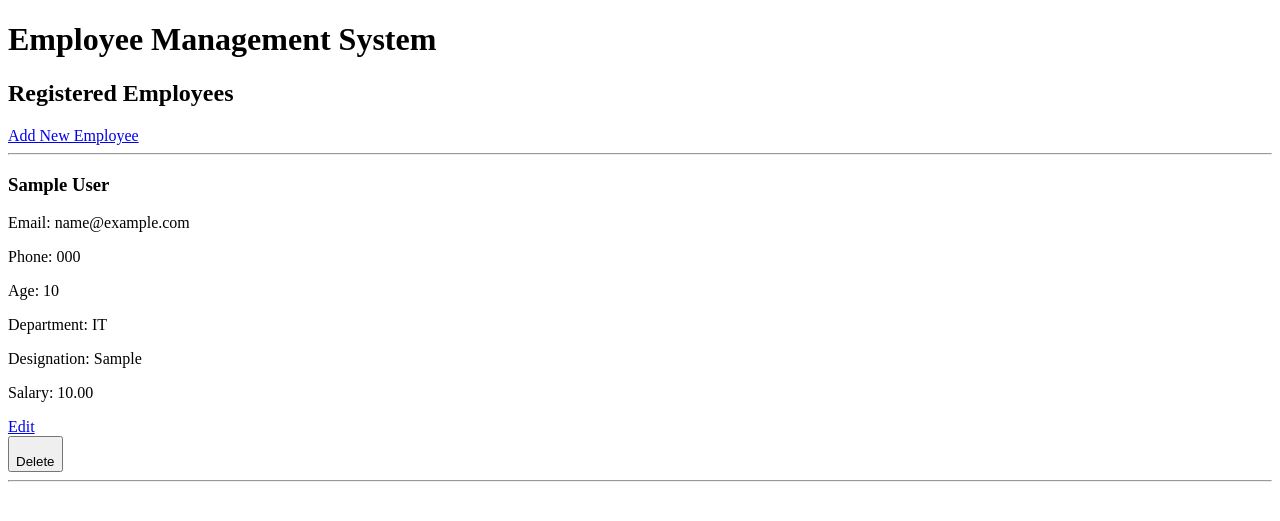
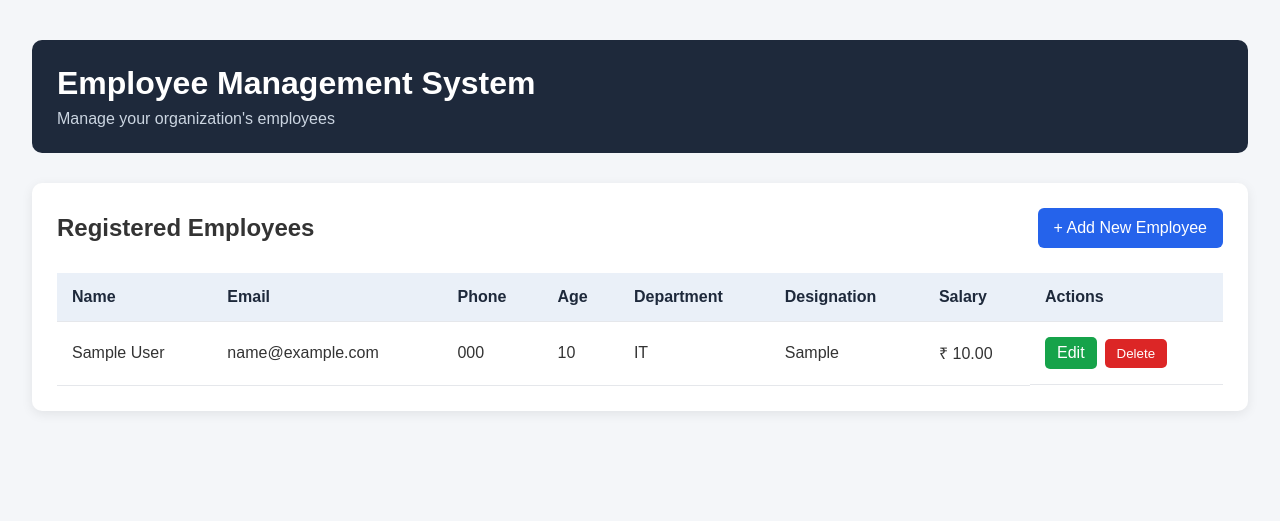
Before and after one commit to Asmbalaji/Django-Learning-Journey, a Django app: page /employees/list/ in a window 1280 px wide. Shown: the top 521 px of the page. Run offline with Django 5.2, Linux system fonts and the light colour scheme; tables that the repository leaves empty hold one stand-in row (values such as "Sample post").

Commit message:
Day 5: Improved Django Employee Management UI

```diff
--- /dev/null
+++ b/employees/static/employees/style.css
@@ -0,0 +1,188 @@
+
+* {
+    margin: 0;
+    padding: 0;
+    box-sizing: border-box;
+}
+
+body {
+    font-family: Arial, sans-serif;
+    background: #f4f6f9;
+    color: #333;
+}
+
+.container {
+    width: 95%;
+    margin: 40px auto;
+}
+
+header {
+    background: #1e293b;
+    color: white;
+    padding: 25px;
+    border-radius: 10px;
+    margin-bottom: 30px;
+}
+
+header h1 {
+    margin-bottom: 8px;
+}
+
+header p {
+    color: #cbd5e1;
+}
+
+.employee-section {
+    background: white;
+    padding: 25px;
+    border-radius: 10px;
+    box-shadow: 0 3px 12px rgba(0, 0, 0, 0.08);
+}
+
+.section-header {
+    display: flex;
+    justify-content: space-between;
+    align-items: center;
+    margin-bottom: 25px;
+}
+
+.add-btn {
+    background: #2563eb;
+    color: white;
+    padding: 11px 16px;
+    text-decoration: none;
+    border-radius: 6px;
+}
+
+.table-container {
+    overflow-x: auto;
+}
+
+table {
+    width: 100%;
+    border-collapse: collapse;
+    min-width: 900px;
+}
+
+th, td {
+    padding: 15px;
+    text-align: left;
+    border-bottom: 1px solid #e5e7eb;
+}
+
+th {
+    background: #eaf0f8;
+    color: #1e293b;
+}
+
+tr:hover {
+    background: #f8fafc;
+}
+
+.edit-btn {
+    background: #16a34a;
+    color: white;
+    padding: 7px 12px;
+    text-decoration: none;
+    border-radius: 5px;
+}
+
+.delete-btn {
+    background: #dc2626;
+    color: white;
+    border: none;
+    padding: 7px 12px;
+    border-radius: 5px;
+    cursor: pointer;
+}
+
+.actions {
+    display: flex;
+    align-items: center;
+    gap: 8px;
+}
+
+.empty-message {
+    text-align: center;
+    padding: 30px;
+    color: #777;
+}
+
+/* EMPLOYEE REGISTRATION FORM */
+
+.form-card {
+    max-width: 750px;
+    margin: 30px auto;
+    padding: 35px;
+    background: white;
+    border-radius: 12px;
+    box-shadow: 0 4px 15px rgba(0, 0, 0, 0.08);
+}
+
+.form-card h2 {
+    color: #1e293b;
+    margin-bottom: 25px;
+    padding-bottom: 15px;
+    border-bottom: 2px solid #e5e7eb;
+}
+
+.form-fields p {
+    margin-bottom: 20px;
+}
+
+.form-fields label {
+    display: block;
+    font-weight: bold;
+    margin-bottom: 8px;
+    color: #334155;
+}
+
+.form-fields input,
+.form-fields select,
+.form-fields textarea {
+    width: 100%;
+    padding: 12px;
+    border: 1px solid #cbd5e1;
+    border-radius: 6px;
+    font-size: 15px;
+    outline: none;
+}
+
+.form-fields input:focus,
+.form-fields select:focus,
+.form-fields textarea:focus {
+    border-color: #2563eb;
+    box-shadow: 0 0 5px rgba(37, 99, 235, 0.2);
+}
+
+.submit-btn {
+    background: #2563eb;
+    color: white;
+    padding: 12px 22px;
+    border: none;
+    border-radius: 6px;
+    font-size: 15px;
+    cursor: pointer;
+    margin-top: 10px;
+}
+
+.submit-btn:hover {
+    background: #1d4ed8;
+}
+
+.back-btn {
+    display: inline-block;
+    margin-left: 12px;
+    color: #2563eb;
+    text-decoration: none;
+}
+
+.back-btn:hover {
+    text-decoration: underline;
+}
+
+.form-fields ul.errorlist {
+    color: #dc2626;
+    margin: 8px 0;
+    padding-left: 20px;
+}
--- a/employees/templates/employees/employee_list.html
+++ b/employees/templates/employees/employee_list.html
@@ -1,53 +1,104 @@
+
+{% load static %}
 
 <!DOCTYPE html>
-<html>
+<html lang="en">
 <head>
-    <title>Employee List</title>
+    <meta charset="UTF-8">
+    <meta name="viewport" content="width=device-width, initial-scale=1.0">
+    <title>Employee Management System</title>
+
+    <link rel="stylesheet" href="{% static 'employees/style.css' %}">
 </head>
+
 <body>
 
+    <div class="container">
+
+        <header>
             <h1>Employee Management System</h1>
+            <p>Manage your organization's employees</p>
+        </header>
 
+        <section class="employee-section">
+
+            <div class="section-header">
                 <h2>Registered Employees</h2>
 
-    <a href="{% url 'register_employee' %}">
-        Add New Employee
+                <a href="{% url 'register_employee' %}" class="add-btn">
+                    + Add New Employee
                 </a>
+            </div>
 
-    <hr>
+            <div class="table-container">
+
+                <table>
+                    <thead>
+                        <tr>
+                            <th>Name</th>
+                            <th>Email</th>
+                            <th>Phone</th>
+                            <th>Age</th>
+                            <th>Department</th>
+                            <th>Designation</th>
+                            <th>Salary</th>
+                            <th>Actions</th>
+                        </tr>
+                    </thead>
+
+                    <tbody>
 
                         {% for employee in employees %}
 
-        <h3>{{ employee.name }}</h3>
+                        <tr>
+                            <td>{{ employee.name }}</td>
+                            <td>{{ employee.email }}</td>
+                            <td>{{ employee.phone }}</td>
+                            <td>{{ employee.age }}</td>
+                            <td>{{ employee.department }}</td>
+                            <td>{{ employee.designation }}</td>
+                            <td>₹ {{ employee.salary }}</td>
 
-        <p>Email: {{ employee.email }}</p>
-        <p>Phone: {{ employee.phone }}</p>
-        <p>Age: {{ employee.age }}</p>
-        <p>Department: {{ employee.department }}</p>
-        <p>Designation: {{ employee.designation }}</p>
-        <p>Salary: {{ employee.salary }}</p>
+                            <td class="actions">
 
-
-        <a href="{% url 'edit_employee' employee.pk %}">
+                                <a href="{% url 'edit_employee' employee.pk %}"
+                                   class="edit-btn">
                                     Edit
                                 </a>
 
-        <form method="POST" action="{% url 'delete_employee' employee.pk %}">
+                                <form method="POST"
+                                      action="{% url 'delete_employee' employee.pk %}"
+                                      onsubmit="return confirm('Are you sure you want to delete this employee?');">
+
                                     {% csrf_token %}
-            <button type="submit"
-                    onclick="return confirm('Are you sure you want to delete this employee?')">
-                    <br>
+
+                                    <button type="submit" class="delete-btn">
                                         Delete
                                     </button>
+
                                 </form>
 
-        <hr>
+                            </td>
+                        </tr>
 
                         {% empty %}
 
-        <p>No employees registered yet.</p>
+                        <tr>
+                            <td colspan="8" class="empty-message">
+                                No employees registered yet.
+                            </td>
+                        </tr>
 
                         {% endfor %}
 
+                    </tbody>
+                </table>
+
+            </div>
+
+        </section>
+
+    </div>
+
 </body>
 </html>
--- a/employees/views.py
+++ b/employees/views.py
@@ -1,4 +1,7 @@
 
+from django.shortcuts import render, redirect, get_object_or_404
+from .forms import EmployeeForm
+from .models import Employee
 from django.shortcuts import render, redirect
 from .forms import EmployeeForm
 from .models import Employee
@@ -64,3 +67,23 @@ def delete_employee(request, pk):
     employee.delete()
 
     return redirect('employee_list')
+
+def edit_employee(request, pk):
+
+    employee = get_object_or_404(Employee, pk=pk)
+
+    if request.method == 'POST':
+        form = EmployeeForm(request.POST, instance=employee)
+
+        if form.is_valid():
+            form.save()
+            return redirect('employee_list')
+
+    else:
+        form = EmployeeForm(instance=employee)
+
+    return render(
+        request,
+        'employees/register.html',
+        {'form': form, 'employee': employee}
+    )
```
Also changed, not shown: employees/templates/employees/register.html (+42 -7 lines), 4 other files. Lines whose indentation alone changed are shown as unchanged.
